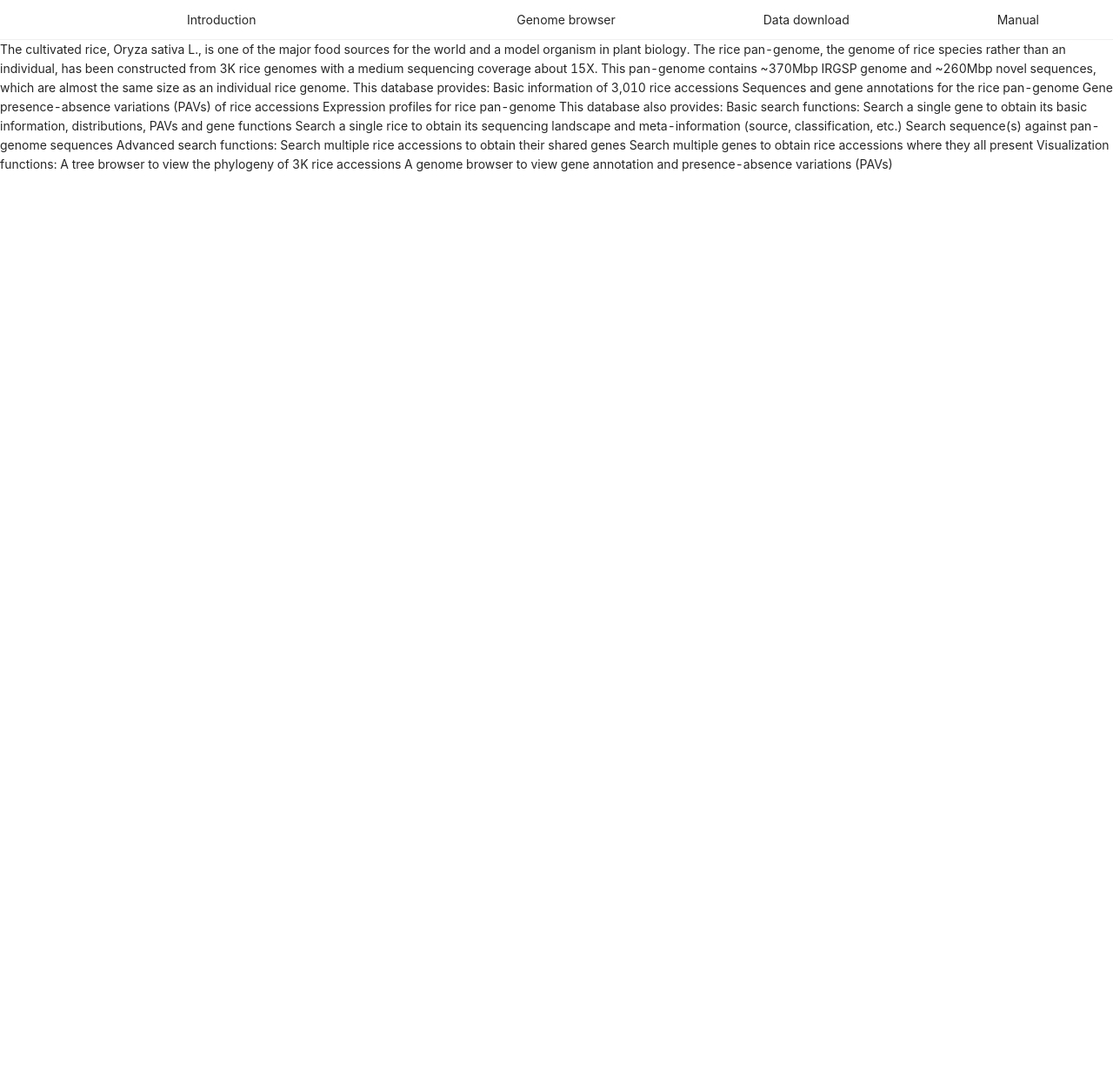
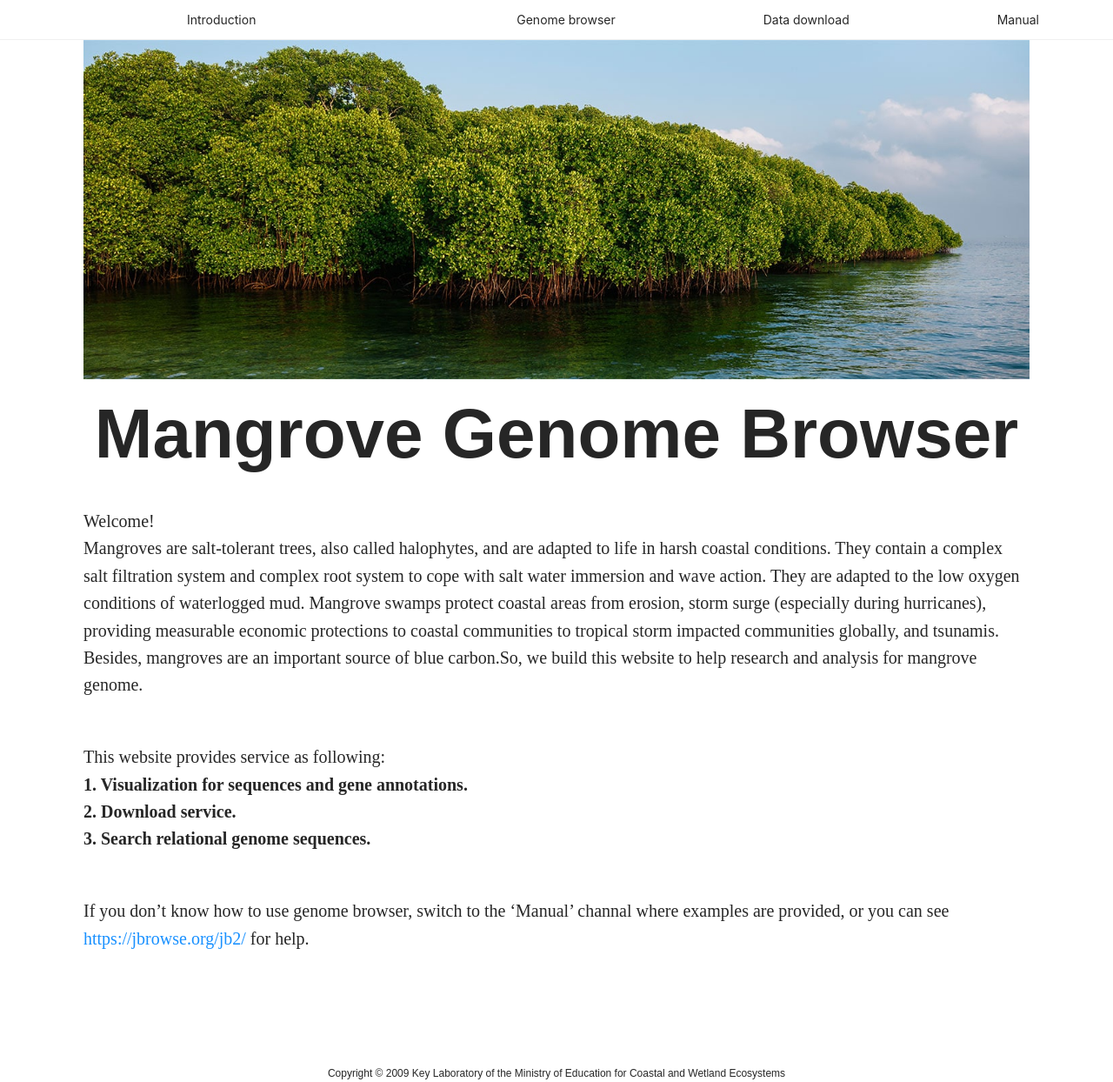
Before and after one commit to beta-for-graduated/genome-browse, a Next.js app: page / in a window 1280 px wide. Shown: the whole page at 87% size. Before the commit the page ends 800 px from the top, so only its background shows below. Built offline with nearby package versions, Linux system fonts and the light colour scheme.

Commit message:
complete Home page

```diff
--- a/components/Home.js
+++ b/components/Home.js
@@ -1,24 +1,51 @@
+import {container, topImage, title, intro, websiteFunc, copyright} from '../styles/home.module.css'
+
 export default function Home () {
-  return <p>
-    The cultivated rice, Oryza sativa L., is one of the major food sources for the world and a model organism in plant biology. The rice pan-genome, the genome of rice species rather than an individual, has been constructed from 3K rice genomes with a medium sequencing coverage about 15X. This pan-genome contains ~370Mbp IRGSP genome and ~260Mbp novel sequences, which are almost the same size as an individual rice genome.
-
-    This database provides:
-
-    Basic information of 3,010 rice accessions
-    Sequences and gene annotations for the rice pan-genome
-    Gene presence-absence variations (PAVs) of rice accessions
-    Expression profiles for rice pan-genome
-    This database also provides:
-
-    Basic search functions:
-    Search a single gene to obtain its basic information, distributions, PAVs and gene functions
-    Search a single rice to obtain its sequencing landscape and meta-information (source, classification, etc.)
-    Search sequence(s) against pan-genome sequences
-    Advanced search functions:
-    Search multiple rice accessions to obtain their shared genes
-    Search multiple genes to obtain rice accessions where they all present
-    Visualization functions:
-    A tree browser to view the phylogeny of 3K rice accessions
-    A genome browser to view gene annotation and presence-absence variations (PAVs)
-  </p>
+  return (
+    <div className={container}>
+      <img className={topImage} src="/mangrove.jpg"></img>
+      <div className={title}>
+        Mangrove Genome Browser
+      </div>
+      <br></br>
+      <div className={intro}>
+        <p>
+          Welcome!
+          <br></br>
+          Mangroves are salt-tolerant trees, also called halophytes, and are adapted to life in harsh coastal
+          conditions. They contain a complex salt filtration system and complex root system to cope with salt
+          water immersion and wave action. They are adapted to the low oxygen conditions of waterlogged mud.
+          Mangrove swamps protect coastal areas from erosion, storm surge (especially during hurricanes),
+          providing measurable economic protections to coastal communities to tropical storm impacted
+          communities globally, and tsunamis. Besides, mangroves are an important source of blue carbon.So,
+          we build this website to help research and analysis for mangrove genome.
+        </p>
+        <br></br>
+        <p>
+          This website provides service as following:
+          <br></br>
+          <p className={websiteFunc}>
+          1. Visualization for sequences and gene annotations.
+          <br></br>
+          2. Download service.
+          <br></br>
+          3. Search relational genome sequences.
+          </p>
+        </p>
+        <br></br>
+        <p>
+          If you don’t know how to use genome browser, switch to the ‘Manual’ channal where examples are
+          provided, or you can see <a href="https://jbrowse.org/jb2/">https://jbrowse.org/jb2/</a> for help.
+        </p>
+      </div>
+      <br></br>
+      <br></br>
+      <br></br>
+      <br></br>
+      <br></br>
+      <div className={copyright}>
+        Copyright © 2009 Key Laboratory of the Ministry of Education for Coastal and Wetland Ecosystems
+      </div>
+    </div>
+  )
 }
--- /dev/null
+++ b/styles/home.module.css
@@ -0,0 +1,31 @@
+.container{
+  width: 85%;
+  margin: auto;
+  display: flex;
+  flex-direction: column;
+  align-items: center;
+}
+
+.topImage{
+  width: 100%;
+}
+
+.title{
+  font-family: Arial, Helvetica, sans-serif;
+  font-weight: bold;
+  font-size: 80px;
+}
+
+.intro{
+  font-family: 'Times New Roman', Times, serif;
+  font-size: 20px;
+}
+
+.websiteFunc{
+  font-weight: bold;
+}
+
+.copyright{
+  font-size: 12px;
+  font-family: Arial, Helvetica, sans-serif;
+}
```
Also changed, not shown: public/mangrove.jpg (added).
